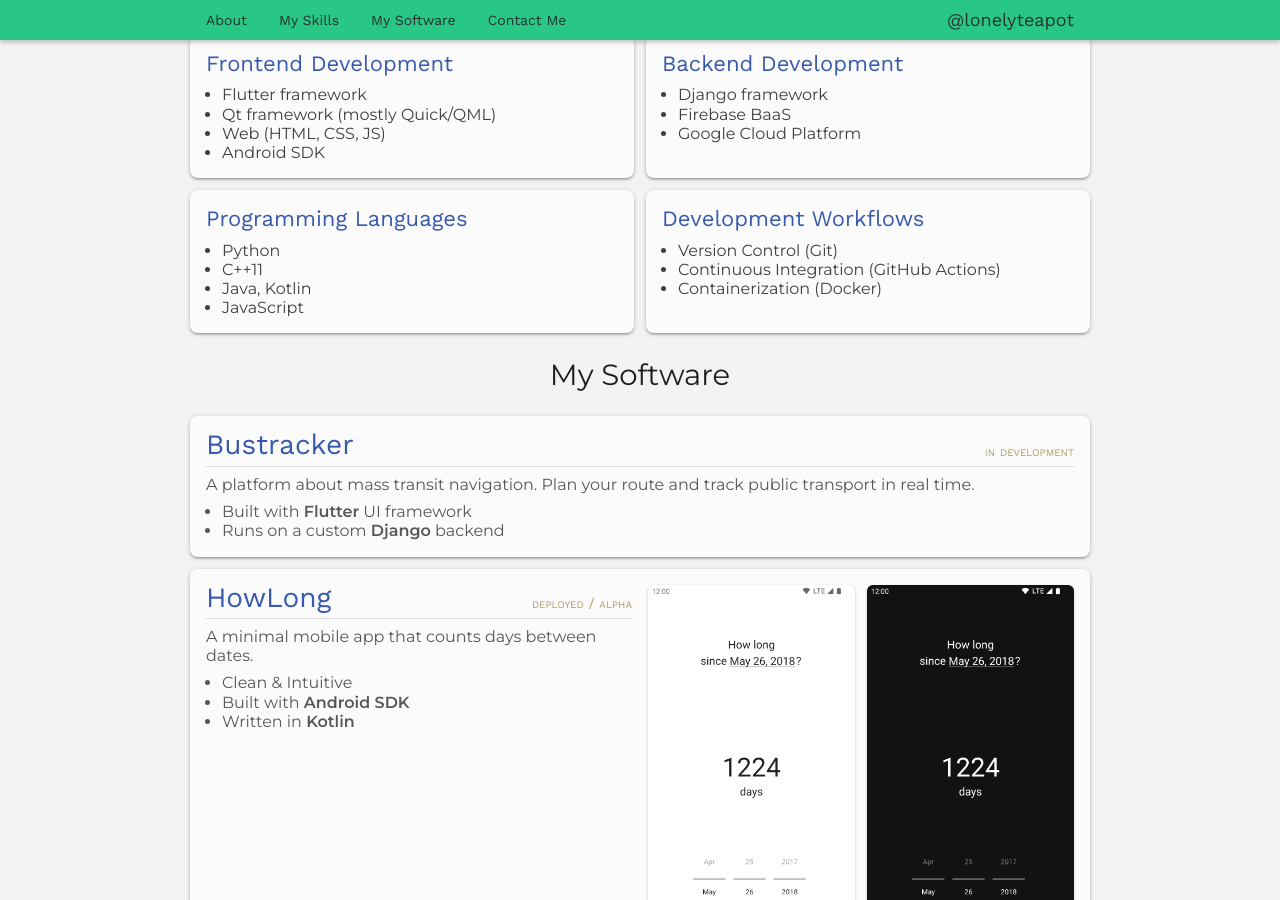
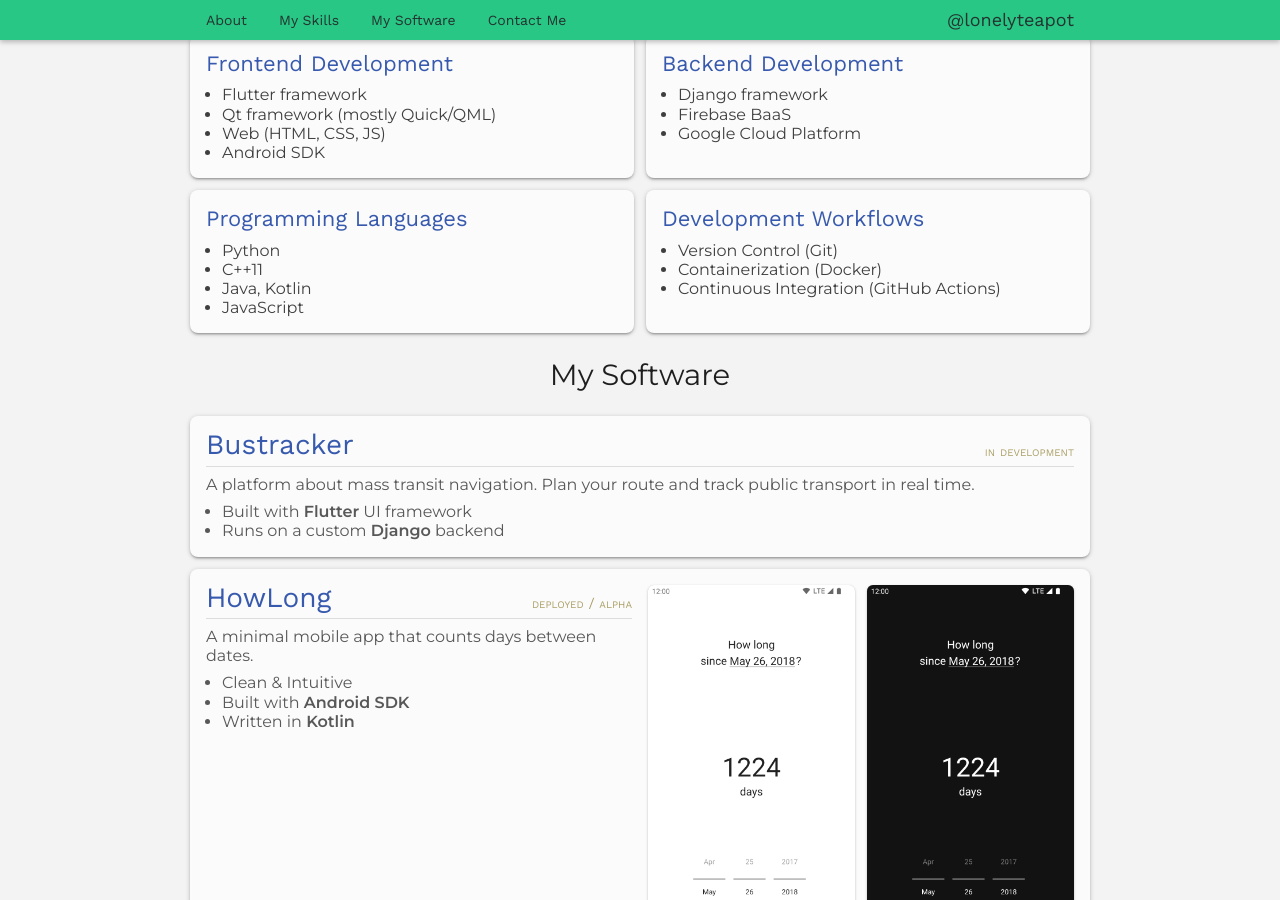
Before and after one commit to lonelyteapot/lonelyteapot.github.io, a Jekyll site: the page built from pages/index.html, in a window 1280 px wide and 900 px high, scrolled down 498 px. Built offline with Jekyll 4.4.1, drawn with Linux system fonts in a browser that asks for light colours; part of the change alters nothing that is shown.

```diff
--- a/_data/skills.yaml
+++ b/_data/skills.yaml
@@ -21,5 +21,5 @@
 - category: Development Workflows
   skills:
     - Version Control (Git)
+    - Containerization (Docker)
     - Continuous Integration (GitHub Actions)
-    - Containerization (Docker)
```
